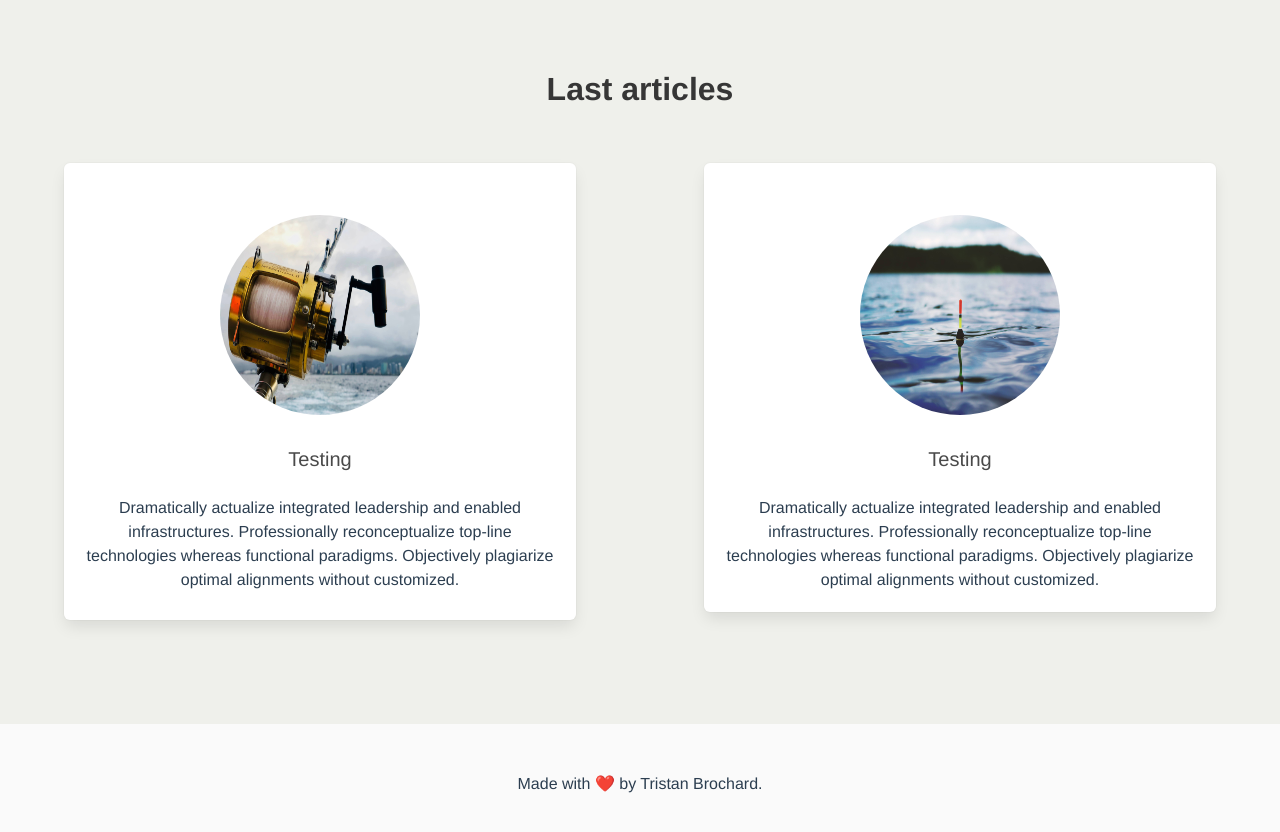
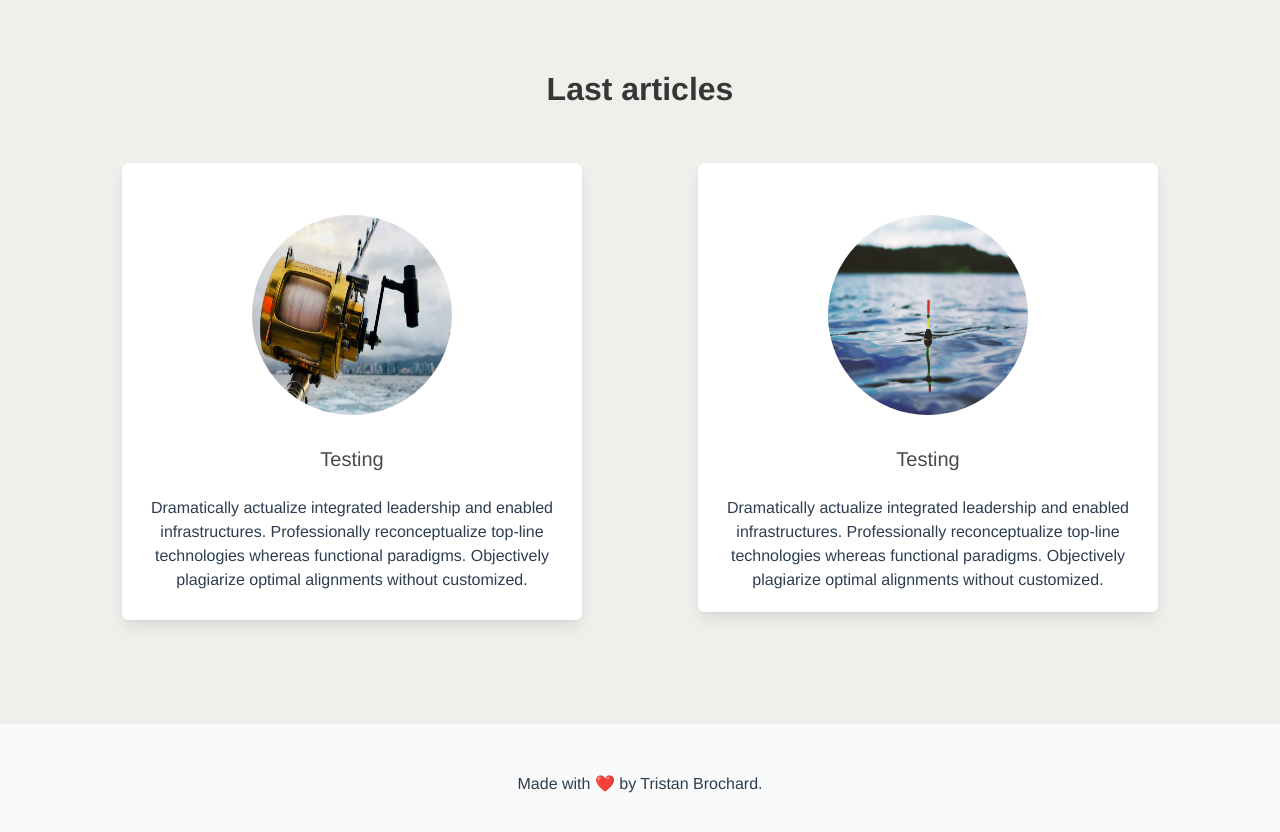
Before and after one commit to fullak/passion-mouche, a Vue app: page /#/ in a window 1280 px wide. Shown: the part 1600-2432 px from the top of the page. Built offline with nearby package versions, Linux system fonts and the light colour scheme.

Commit message:
remove parallax

```diff
--- a/src/pages/homePage/mainContent.vue
+++ b/src/pages/homePage/mainContent.vue
@@ -88,10 +88,15 @@ export default {
   margin-top: 5rem;
 }
 
+.third-content{
+  width: 90%;
+  margin: auto;
+}
+
 .test{
   margin-top: 2rem;
 }
-@media screen and (min-width: 700px) {
+@media screen and (min-width: 1028px) {
 
   .second-container {
     display: flex;
--- a/src/pages/homePage/mainHeader.vue
+++ b/src/pages/homePage/mainHeader.vue
@@ -23,6 +23,10 @@ export default {
   opacity: 0.7;
 }
 
+.head-content{
+  margin-top: 2rem
+}
+
 @media screen and (min-width: 700px) {
   .head-content {
     width: 60%;
```
